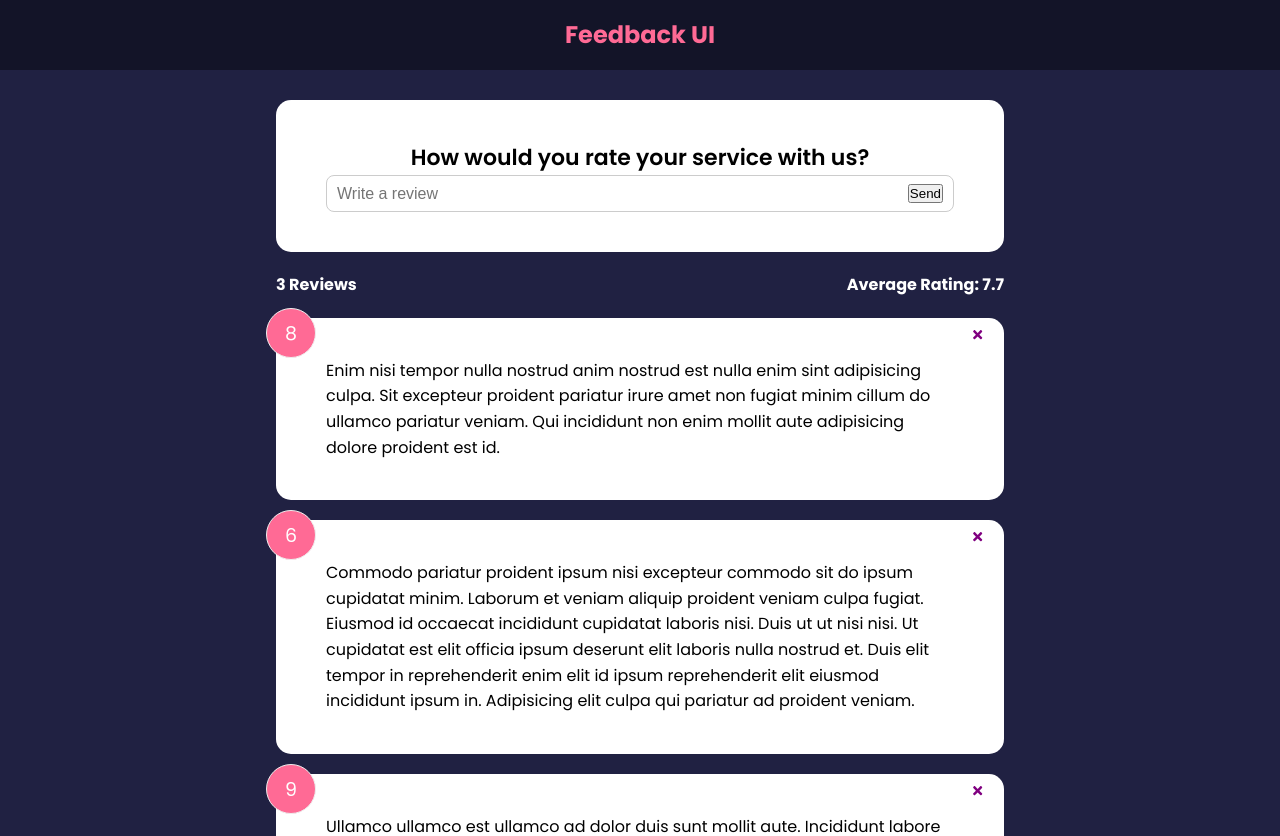
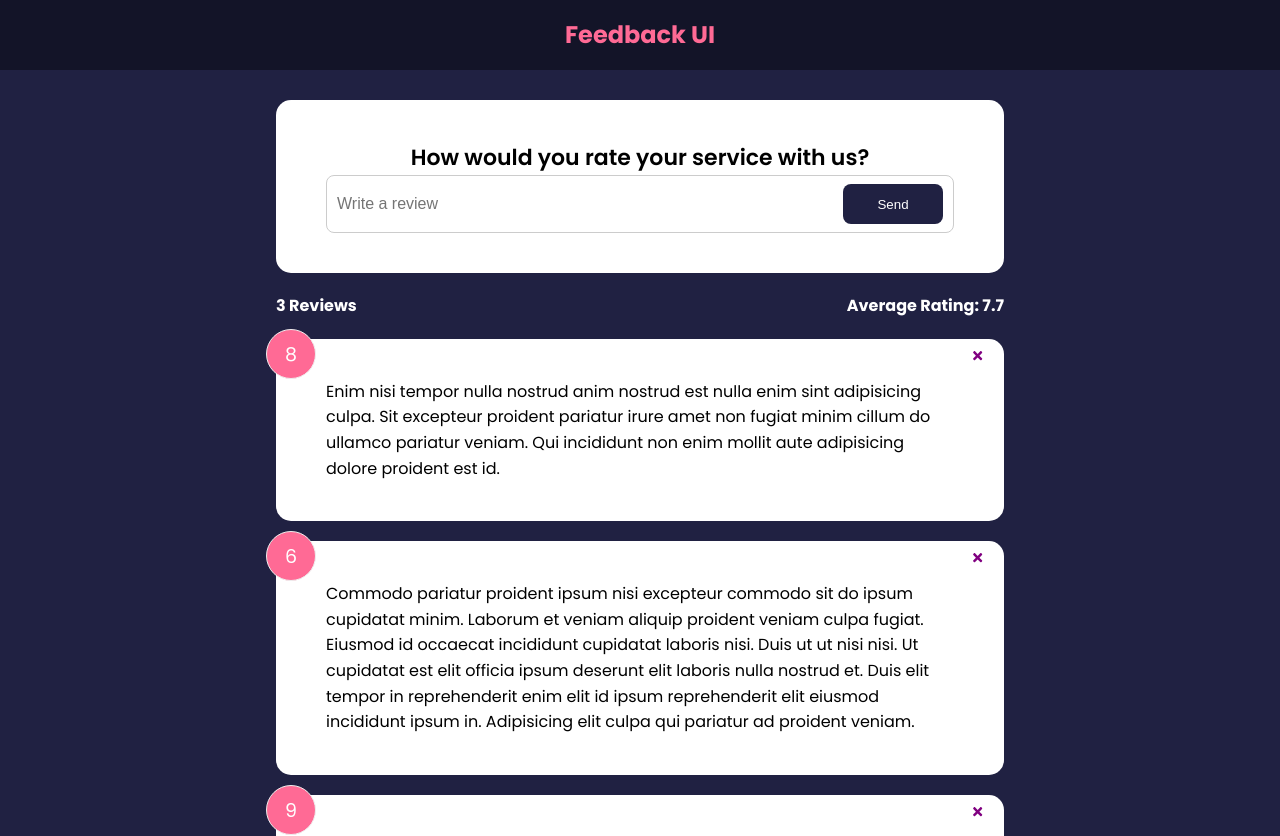
Before and after one commit to timrusin/feedback-app, a React (Create React App) app: page / in a window 1280 px wide. Shown: the top 836 px of the page. Built offline with nearby package versions, Linux system fonts and the light colour scheme.

Commit message:
created a shared button component with props passed down and utilized in the FeedbackForm component

```diff
--- a/src/components/FeedbackForm.js
+++ b/src/components/FeedbackForm.js
@@ -1,5 +1,6 @@
 import { useState } from 'react'
 import Card from './shared/Card'
+import Button from './shared/Button'
 
 const FeedbackForm = () => {
     const [text,setText] = useState('')
@@ -21,7 +22,7 @@
             placeholder="Write a review"
             value={text}
           />
-          <button type="submit">Send</button>
+          <Button type="submit">Send</Button>
         </div>
       </form>
     </Card>
--- /dev/null
+++ b/src/components/shared/Button.js
@@ -0,0 +1,24 @@
+import React from 'react'
+import PropTypes from 'prop-types'
+
+const Button = ({ children, version, type, isDisabled }) => {
+  return (
+    <button type={type} disabled={isDisabled} className={`btn btn-${version}`}>
+        {children}
+    </button>
+  )
+}
+
+Button.defaultProps = {
+    version: 'primary',
+    type: 'button',
+    isDisabled: false
+}
+
+Button.propTypes = {
+    children: PropTypes.node.isRequired,
+    version: PropTypes.string,
+    type: PropTypes.string,
+    isDisabled: PropTypes.bool,
+}
+export default Button
```
